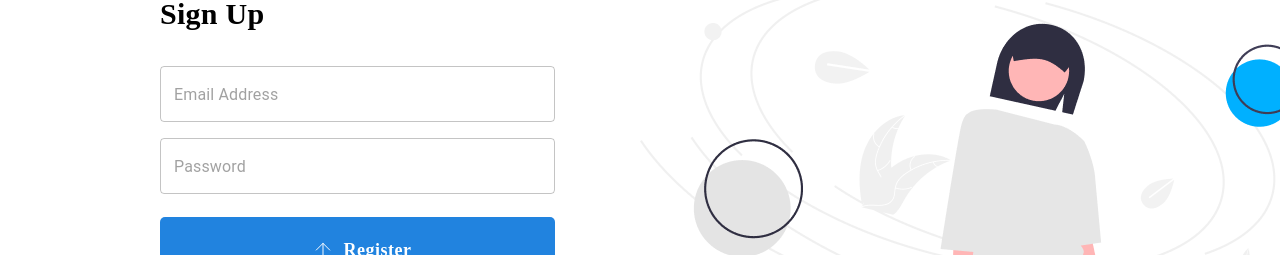
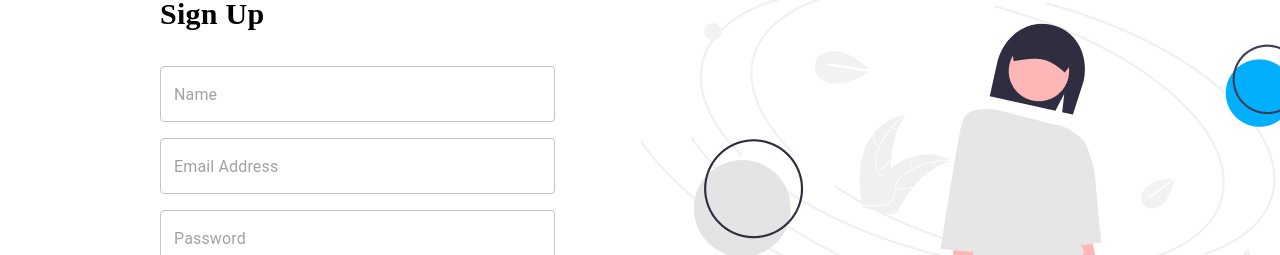
Before and after one commit to theabhishekg98/CMPE-280-log-analyzer, a React (Create React App) app: page /register in a window 1280 px wide. Shown: the part 182-437 px from the top of the page. Built offline with nearby package versions, Linux system fonts and the light colour scheme.

Commit message:
registration

```diff
--- a/src/components/Register/index.js
+++ b/src/components/Register/index.js
@@ -7,57 +7,37 @@ import Snackbar from "@mui/material/Snackbar";
 import MuiAlert from "@mui/material/Alert";
 import { useLocation } from "react-router-dom";
 import arrowUp from "../../assets/arrow-up.svg";
+import axios from "axios";
 
 const Alert = React.forwardRef(function Alert(props, ref) {
   return <MuiAlert elevation={6} ref={ref} variant="filled" {...props} />;
 });
 
 const Register = () => {
+  const [name, setName] = useState(null);
   const [email, setEmail] = useState(null);
   const [password, setPassword] = useState(null);
-  const [open, setOpen] = useState(false);
-  const [error, setError] = useState("");
-  const [success, setSuccess] = useState("");
-  const [validInviteLink, setValidInviteLink] = useState(false);
 
-  // const { signup } = useAuth();
-
-  const handleClose = (event, reason) => {
-    if (reason === "clickaway") {
-      return;
-    }
-    setOpen(false);
-  };
+  function addUser() {
+    console.log(name);
+    console.log(email);
+    console.log(password);
+    axios
+      .post("http://localhost:8000/users/register", {
+        name: name,
+        username: email,
+        password: password,
+      })
+      .then(function (response) {
+        console.log(response);
+      })
+      .catch(function (error) {
+        console.log(error);
+      });
+  }
 
   const handleSubmit = async (e) => {
     e.preventDefault();
-    // signup(email, password)
-    //   .then(async () => {
-    //     if (validInviteLink) {
-    //       const docId = new URLSearchParams(search).get("docId");
-    //       await deleteDoc(doc(db, "registrationRequests", docId));
-    //     }
-    //     setOpen(true);
-    //     setSuccess("Successfully registered! Redirecting..");
-    //     setTimeout(() => {
-    //       window.location.href = "/";
-    //     }, 3000);
-    //   })
-    //   .catch((err) => {
-    //     console.log(err);
-    //     setError(err.message);
-    //     setOpen(true);
-    //   });
-  };
-
-  const handleSjsuLogin = (e) => {
-    e.preventDefault();
-    // To-Do: API Call for Sjsu SSO register
-  };
-
-  const handleFauLogin = (e) => {
-    e.preventDefault();
-    // To-Do: API Call for Fau SSO register
   };
 
   const search = useLocation().search;
@@ -143,10 +123,10 @@ const Register = () => {
           <Grid item>
             <TextField
               required
-              type="email"
-              placeholder="Email Address"
-              disabled={validInviteLink ? true : false}
-              value={email}
+              type="name"
+              placeholder="Name"
+              // disabled={validInviteLink ? true : false}
+              value={name}
               style={{
                 width: "395px",
                 height: "67px",
@@ -154,7 +134,25 @@ const Register = () => {
                 borderRadius: "5px",
                 marginTop: "30px",
               }}
-              error={error != "" ? true : false}
+              // error={error != "" ? true : false}
+              onChange={(e) => setName(e.target.value)}
+            />
+          </Grid>
+          <Grid item>
+            <TextField
+              required
+              type="email"
+              placeholder="Email Address"
+              // disabled={validInviteLink ? true : false}
+              value={email}
+              style={{
+                width: "395px",
+                height: "67px",
+                boxSizing: "border-box",
+                borderRadius: "5px",
+                marginTop: "5px",
+              }}
+              // error={error != "" ? true : false}
               onChange={(e) => setEmail(e.target.value)}
             />
           </Grid>
@@ -171,7 +169,7 @@ const Register = () => {
                 marginTop: "5px",
               }}
               onChange={(e) => setPassword(e.target.value)}
-              error={error != "" ? true : false}
+              // error={error != "" ? true : false}
             />
           </Grid>
           <Grid item>
@@ -191,6 +189,7 @@ const Register = () => {
                 fontSize: "18px",
                 marginTop: "12px",
               }}
+              onClick={(e) => addUser(e.target)}
             >
               <img
                 src={arrowUp}
@@ -245,17 +244,7 @@ const Register = () => {
             </a>
           </Grid>
         </Grid>
-        <Stack sx={{ width: "100%" }}>
-          <Snackbar open={open} autoHideDuration={6000} onClose={handleClose}>
-            <Alert
-              onClose={handleClose}
-              severity={success ? "success" : "error"}
-              sx={{ width: "100%" }}
-            >
-              {success ? success : error}
-            </Alert>
-          </Snackbar>
-        </Stack>
+        <Stack sx={{ width: "100%" }}></Stack>
       </Grid>
       <Grid
         item
```
